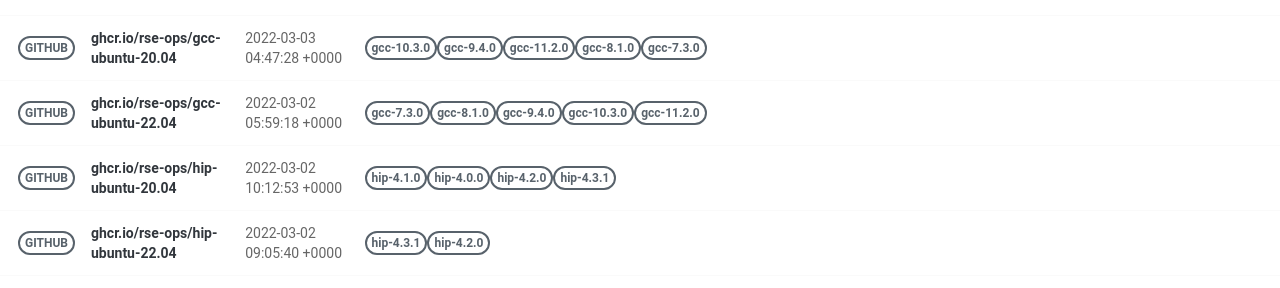
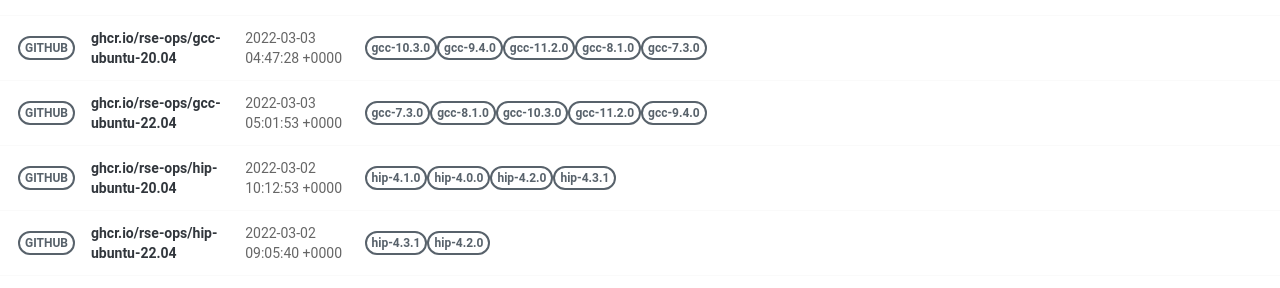
Before and after one commit to rse-ops/docker-images, a Jekyll site: the page built from pages/index.md, in a window 1280 px wide. Shown: the part 641-929 px from the top of the page. Built offline with Jekyll 4.4.1, drawn with Linux system fonts in a browser that asks for light colours; nearby versions of some CDN libraries.

Commit message:
Automated push to update library 2022-03-03

```diff
--- a/_library/ghcr.io-rse-ops-gcc-ubuntu-22.04.md
+++ b/_library/ghcr.io-rse-ops-gcc-ubuntu-22.04.md
@@ -1,7 +1,7 @@
 ---
 layout: container
 name: ghcr.io/rse-ops/gcc-ubuntu-22.04
-updated_at: 2022-03-02 05:59:18.384755
+updated_at: 2022-03-03 05:01:53.427210
 
 
 container_url: https://github.com/orgs/rse-ops/packages/container/package/gcc-ubuntu-22.04
@@ -12,14 +12,14 @@ versions:
  - tag: gcc-8.1.0
    dockerfile: https://github.com/rse-ops/docker-images/blob/main/ubuntu/gcc/Dockerfile
    manifest: https://crane.ggcr.dev/manifest/ghcr.io/rse-ops/gcc-ubuntu-22.04:gcc-8.1.0
- - tag: gcc-9.4.0
-   dockerfile: https://github.com/rse-ops/docker-images/blob/main/ubuntu/gcc/Dockerfile
-   manifest: https://crane.ggcr.dev/manifest/ghcr.io/rse-ops/gcc-ubuntu-22.04:gcc-9.4.0
  - tag: gcc-10.3.0
    dockerfile: https://github.com/rse-ops/docker-images/blob/main/ubuntu/gcc/Dockerfile
    manifest: https://crane.ggcr.dev/manifest/ghcr.io/rse-ops/gcc-ubuntu-22.04:gcc-10.3.0
  - tag: gcc-11.2.0
    dockerfile: https://github.com/rse-ops/docker-images/blob/main/ubuntu/gcc/Dockerfile
    manifest: https://crane.ggcr.dev/manifest/ghcr.io/rse-ops/gcc-ubuntu-22.04:gcc-11.2.0
+ - tag: gcc-9.4.0
+   dockerfile: https://github.com/rse-ops/docker-images/blob/main/ubuntu/gcc/Dockerfile
+   manifest: https://crane.ggcr.dev/manifest/ghcr.io/rse-ops/gcc-ubuntu-22.04:gcc-9.4.0
 
 ---
```
